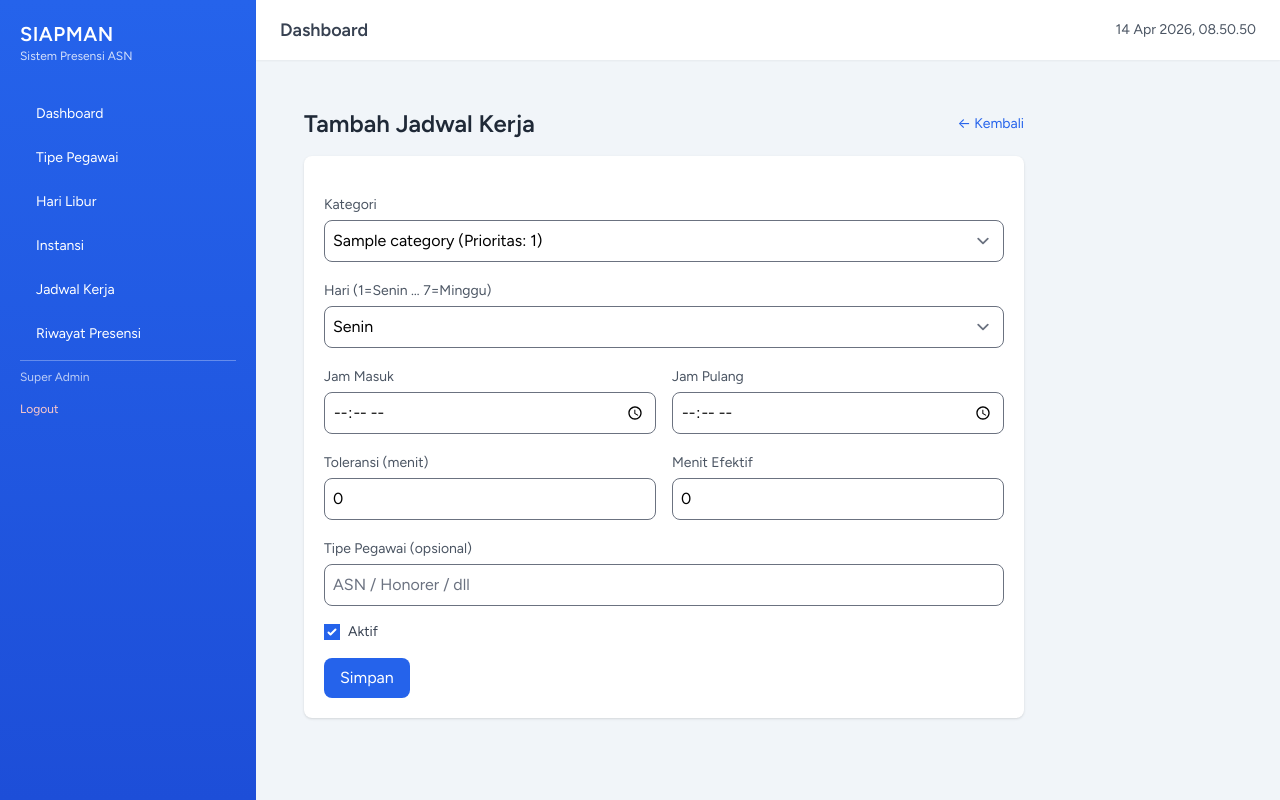
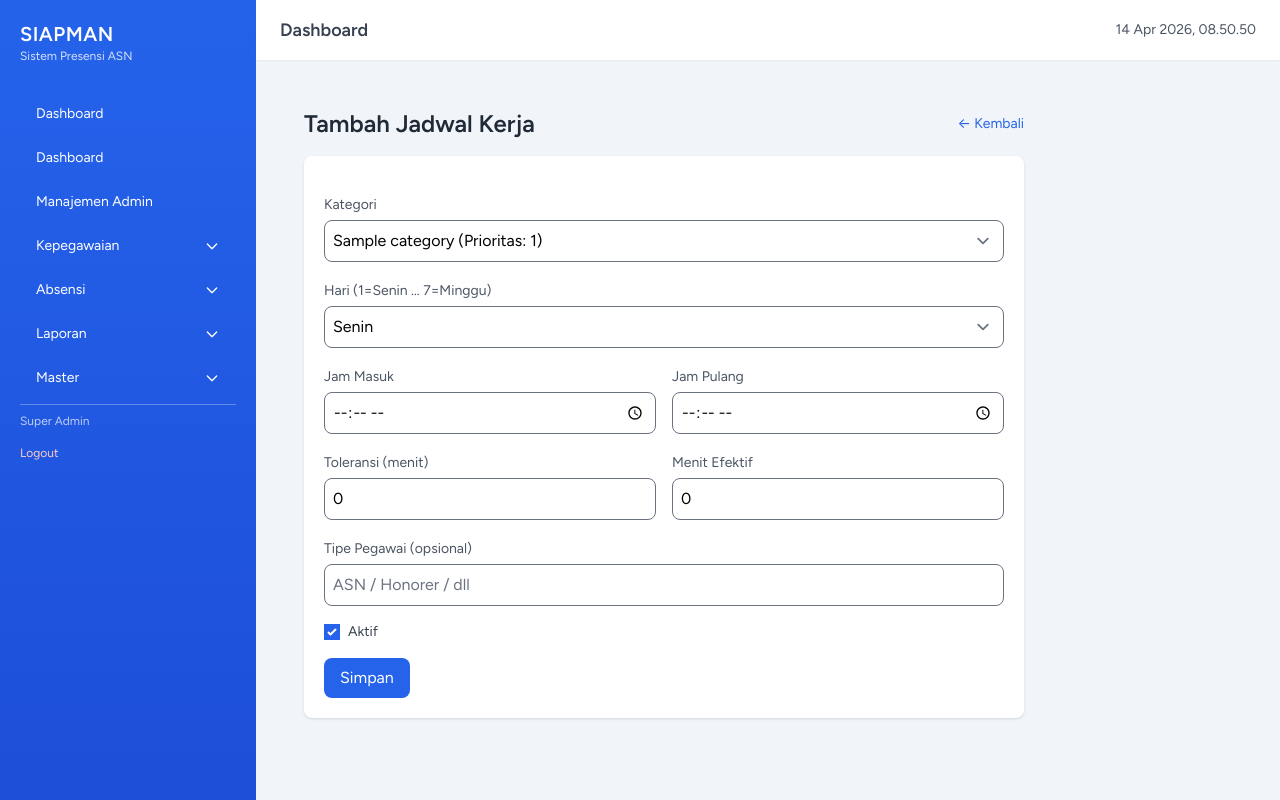
Before and after one commit to Nurfaridamardzyska/siapman_laravel, a Laravel app: page /superadmin/absensi/jadwal-kerja/create in a window 1280 px wide. Run offline with Laravel 12, Linux system fonts and the light colour scheme; a user stored in the database is signed in; data comes from the database, SQL or seed files in the repository; tables that the repository leaves empty hold one stand-in row (values such as "Sample post"); style sheets or scripts are compiled from the project's sources.

Commit message:
update UI dan dashboard

```diff
--- a/resources/views/layouts/navigation.blade.php
+++ b/resources/views/layouts/navigation.blade.php
@@ -1,94 +1,215 @@
 <div class="w-64 bg-gradient-to-b from-blue-600 to-blue-700 text-white min-h-screen p-5">
 
-    {{-- HEADER --}}
     <div class="mb-8">
-        <h2 class="text-xl font-bold tracking-wide">SIAPMAN</h2>
-        <p class="text-xs opacity-80">Sistem Presensi ASN</p>
+        <h2 class="text-xl font-bold tracking-wide">
+            SIAPMAN
+        </h2>
+        <p class="text-xs opacity-80">
+            Sistem Presensi ASN
+        </p>
     </div>
 
-    @php
-        $user = auth()->user();
-    @endphp
-
-    {{-- MENU --}}
     <nav class="space-y-2 text-sm">
 
-        {{-- DASHBOARD (DINAMIS SESUAI ROLE) --}}
-        <a href="{{ $user->role === 'admin' ? route('admin.dashboard') : route('superadmin.dashboard') }}"
-           class="block px-4 py-2 rounded-lg transition
-           {{ request()->routeIs('admin.dashboard') || request()->routeIs('superadmin.dashboard') ? 'bg-white/20 font-semibold' : 'hover:bg-white/20' }}">
+        <a href="{{ route('dashboard') }}"
+           class="block px-4 py-2 rounded-lg hover:bg-white/20 transition">
             Dashboard
         </a>
 
-        {{-- ================= ADMIN ================= --}}
-        @if($user->role === 'admin')
+        @if(auth()->user()->role === 'superadmin')
 
-            <a href="{{ route('admin.presensi') }}"
-               class="block px-4 py-2 rounded-lg transition
-               {{ request()->routeIs('admin.presensi') ? 'bg-white/20 font-semibold' : 'hover:bg-white/20' }}">
-                Data Presensi Pegawai
+            <a href="{{ route('superadmin.dashboard') }}"
+               class="block px-4 py-2 rounded-lg hover:bg-white/20 transition">
+                Dashboard
             </a>
 
-            <a href="{{ route('admin.pegawai') }}"
-               class="block px-4 py-2 rounded-lg transition
-               {{ request()->routeIs('admin.pegawai') ? 'bg-white/20 font-semibold' : 'hover:bg-white/20' }}">
+            <a href="{{ route('superadmin.pengguna.index') }}"
+               class="block px-4 py-2 rounded-lg hover:bg-white/20 transition">
+                Manajemen Admin
+            </a>
+
+            {{-- DROPDOWN KEPEGAWAIAN --}}
+            <div x-data="{ openKepegawaian: false }" class="mt-2">
+
+                <button @click="openKepegawaian = !openKepegawaian"
+                        class="w-full flex justify-between items-center px-4 py-2 rounded-lg hover:bg-white/20 transition">
+                    <span>Kepegawaian</span>
+                    <svg :class="{'rotate-180': openKepegawaian}"
+                         class="w-4 h-4 transform transition-transform duration-300"
+                         fill="none" stroke="currentColor" viewBox="0 0 24 24">
+                        <path stroke-linecap="round" stroke-linejoin="round" stroke-width="2"
+                              d="M19 9l-7 7-7-7" />
+                    </svg>
+                </button>
+
+                <div x-show="openKepegawaian"
+                     x-transition
+                     class="ml-4 mt-1 space-y-1">
+
+                    <a href="{{ route('superadmin.pegawai.index') }}"
+                       class="block px-4 py-2 rounded-lg hover:bg-white/20 transition">
                         Data Pegawai
                     </a>
 
-            <a href="{{ route('admin.monitoring') }}"
-               class="block px-4 py-2 rounded-lg transition
-               {{ request()->routeIs('admin.monitoring') ? 'bg-white/20 font-semibold' : 'hover:bg-white/20' }}">
-                Monitoring Presensi
+                    <a href="{{ route('superadmin.pegawai.wajah') }}"
+                       class="block px-4 py-2 rounded-lg hover:bg-white/20 transition">
+                        Wajah Pegawai
                     </a>
 
-        @endif
+                    <a href="{{ route('superadmin.pegawai.ketidakhadiran') }}"
+                       class="block px-4 py-2 rounded-lg hover:bg-white/20 transition">
+                        Dokumen Ketidakhadiran
+                    </a>
 
+                </div>
+            </div>
 
-        {{-- ================= SUPERADMIN ================= --}}
-        @if($user->role === 'superadmin')
+            {{-- DROPDOWN ABSENSI --}}
+            <div x-data="{ openAbsensi: false }" class="mt-2">
 
-            {{-- KONFIGURASI --}}
+                <button @click="openAbsensi = !openAbsensi"
+                        class="w-full flex justify-between items-center px-4 py-2 rounded-lg hover:bg-white/20 transition">
+                    <span>Absensi</span>
+                    <svg :class="{'rotate-180': openAbsensi}"
+                         class="w-4 h-4 transform transition-transform duration-300"
+                         fill="none" stroke="currentColor" viewBox="0 0 24 24">
+                        <path stroke-linecap="round" stroke-linejoin="round" stroke-width="2"
+                              d="M19 9l-7 7-7-7" />
+                    </svg>
+                </button>
+
+                <div x-show="openAbsensi"
+                     x-transition
+                     class="ml-4 mt-1 space-y-1">
+
+                    <a href="{{ route('superadmin.absensi.jadwal-kerja.index') }}"
+                       class="block px-4 py-2 rounded-lg hover:bg-white/20 transition">
+                        Pengaturan Jam Absensi
+                    </a>
+
+                    <a href="{{ route('superadmin.absensi.lokasi-absen-instansi.index') }}"
+                       class="block px-4 py-2 rounded-lg hover:bg-white/20 transition">
+                        Lokasi Absen Instansi
+                    </a>
+
+                    <a href="{{ route('superadmin.absensi.lokasi-absen.index') }}"
+                       class="block px-4 py-2 rounded-lg hover:bg-white/20 transition">
+                        Lokasi Absen
+                    </a>
+
+                    <a href="{{ route('superadmin.absensi.lokasi-absen-pegawai.index') }}"
+                       class="block px-4 py-2 rounded-lg hover:bg-white/20 transition">
+                        Lokasi Absen Pegawai
+                    </a>
+
+                    <a href="{{ route('superadmin.absensi.perangkat-pengguna.index') }}"
+                       class="block px-4 py-2 rounded-lg hover:bg-white/20 transition">
+                        Perangkat Pengguna
+                    </a>
+
+                    <a href="{{ route('superadmin.absensi.mesin.index') }}"
+                       class="block px-4 py-2 rounded-lg hover:bg-white/20 transition">
+                        Mesin
+                    </a>
+
+                    <a href="{{ route('superadmin.absensi.lapor-kendala-absensi.index') }}"
+                       class="block px-4 py-2 rounded-lg hover:bg-white/20 transition">
+                        Lapor Kendala Absensi
+                    </a>
+
+                </div>
+            </div>
+
+            {{-- DROPDOWN LAPORAN --}}
+            <div x-data="{ openLaporan: false }" class="mt-2">
+
+                <button @click="openLaporan = !openLaporan"
+                        class="w-full flex justify-between items-center px-4 py-2 rounded-lg hover:bg-white/20 transition">
+                    <span>Laporan</span>
+                    <svg :class="{'rotate-180': openLaporan}"
+                         class="w-4 h-4 transform transition-transform duration-300"
+                         fill="none" stroke="currentColor" viewBox="0 0 24 24">
+                        <path stroke-linecap="round" stroke-linejoin="round" stroke-width="2"
+                              d="M19 9l-7 7-7-7" />
+                    </svg>
+                </button>
+
+                <div x-show="openLaporan"
+                     x-transition
+                     class="ml-4 mt-1 space-y-1">
+
+                    <a href="{{ route('superadmin.laporan.presensi-harian') }}"
+                       class="block px-4 py-2 rounded-lg hover:bg-white/20 transition">
+                        Presensi Harian
+                    </a>
+
+                    <a href="{{ route('superadmin.laporan.presensi-bulanan') }}"
+                       class="block px-4 py-2 rounded-lg hover:bg-white/20 transition">
+                        Presensi Bulanan
+                    </a>
+
+                </div>
+            </div>
+
+            {{-- DROPDOWN MASTER --}}
+            <div x-data="{ openMaster: false }" class="mt-2">
+
+                <button @click="openMaster = !openMaster"
+                        class="w-full flex justify-between items-center px-4 py-2 rounded-lg hover:bg-white/20 transition">
+                    <span>Master</span>
+                    <svg :class="{'rotate-180': openMaster}"
+                         class="w-4 h-4 transform transition-transform duration-300"
+                         fill="none" stroke="currentColor" viewBox="0 0 24 24">
+                        <path stroke-linecap="round" stroke-linejoin="round" stroke-width="2"
+                              d="M19 9l-7 7-7-7" />
+                    </svg>
+                </button>
+
+                <div x-show="openMaster"
+                     x-transition
+                     class="ml-4 mt-1 space-y-1">
+
+                    <a href="{{ route('superadmin.master.instansi.index') }}"
+                       class="block px-4 py-2 rounded-lg hover:bg-white/20 transition">
+                        Instansi
+                    </a>
+
+                    <a href="{{ route('superadmin.master.tipe-dokumen.index') }}"
+                       class="block px-4 py-2 rounded-lg hover:bg-white/20 transition">
+                        Tipe Dokumen
+                    </a>
+
                     <a href="{{ route('superadmin.tipe-pegawai.index') }}"
-               class="block px-4 py-2 rounded-lg hover:bg-white/20">
+                       class="block px-4 py-2 rounded-lg hover:bg-white/20 transition">
                         Tipe Pegawai
                     </a>
 
                     <a href="{{ route('superadmin.hari-libur.index') }}"
-               class="block px-4 py-2 rounded-lg hover:bg-white/20">
+                       class="block px-4 py-2 rounded-lg hover:bg-white/20 transition">
                         Hari Libur
                     </a>
 
-            {{-- MASTER --}}
-            <a href="{{ route('superadmin.master.instansi.index') }}"
-               class="block px-4 py-2 rounded-lg hover:bg-white/20">
-                Instansi
-            </a>
-
-            {{-- ABSENSI --}}
-            <a href="{{ route('superadmin.absensi.jadwal-kerja.index') }}"
-               class="block px-4 py-2 rounded-lg hover:bg-white/20">
-                Jadwal Kerja
-            </a>
-
-            <a href="{{ route('superadmin.absensi.riwayat-presensi.index') }}"
-               class="block px-4 py-2 rounded-lg hover:bg-white/20">
-                Riwayat Presensi
-            </a>
+                </div>
+            </div>
 
         @endif
 
+        @if(auth()->user()->role === 'admin')
+            <a href="#"
+               class="block px-4 py-2 rounded-lg hover:bg-white/20 transition">
+                Monitoring ASN
+            </a>
+        @endif
 
-        {{-- USER INFO --}}
         <hr class="border-white/30 my-4">
 
         <div class="text-xs opacity-70">
-            {{ $user->name }}
+            {{ auth()->user()->name }}
         </div>
 
-        {{-- LOGOUT --}}
         <form method="POST" action="{{ route('logout') }}">
             @csrf
-            <button type="submit" class="mt-2 text-xs text-red-200 hover:text-white">
+            <button class="mt-2 text-xs text-red-200 hover:text-white">
                 Logout
             </button>
         </form>
--- a/resources/views/superadmin/dashboard.blade.php
+++ b/resources/views/superadmin/dashboard.blade.php
@@ -197,6 +197,11 @@
                         Riwayat Presensi
                     </a>
 
+                    <a href="{{ route('superadmin.absensi.jadwal-kerja.index') }}"
+                       class="rounded-xl bg-slate-50 p-4 text-sm font-medium text-slate-700 transition hover:bg-slate-100">
+                        Pengaturan Jam Absensi
+                    </a>
+
                     <a href="{{ route('superadmin.hari-libur.index') }}"
                        class="rounded-xl bg-slate-50 p-4 text-sm font-medium text-slate-700 transition hover:bg-slate-100">
                         Hari Libur
```
Also changed, not shown: 4 other files. Lines whose indentation alone changed are shown as unchanged.
